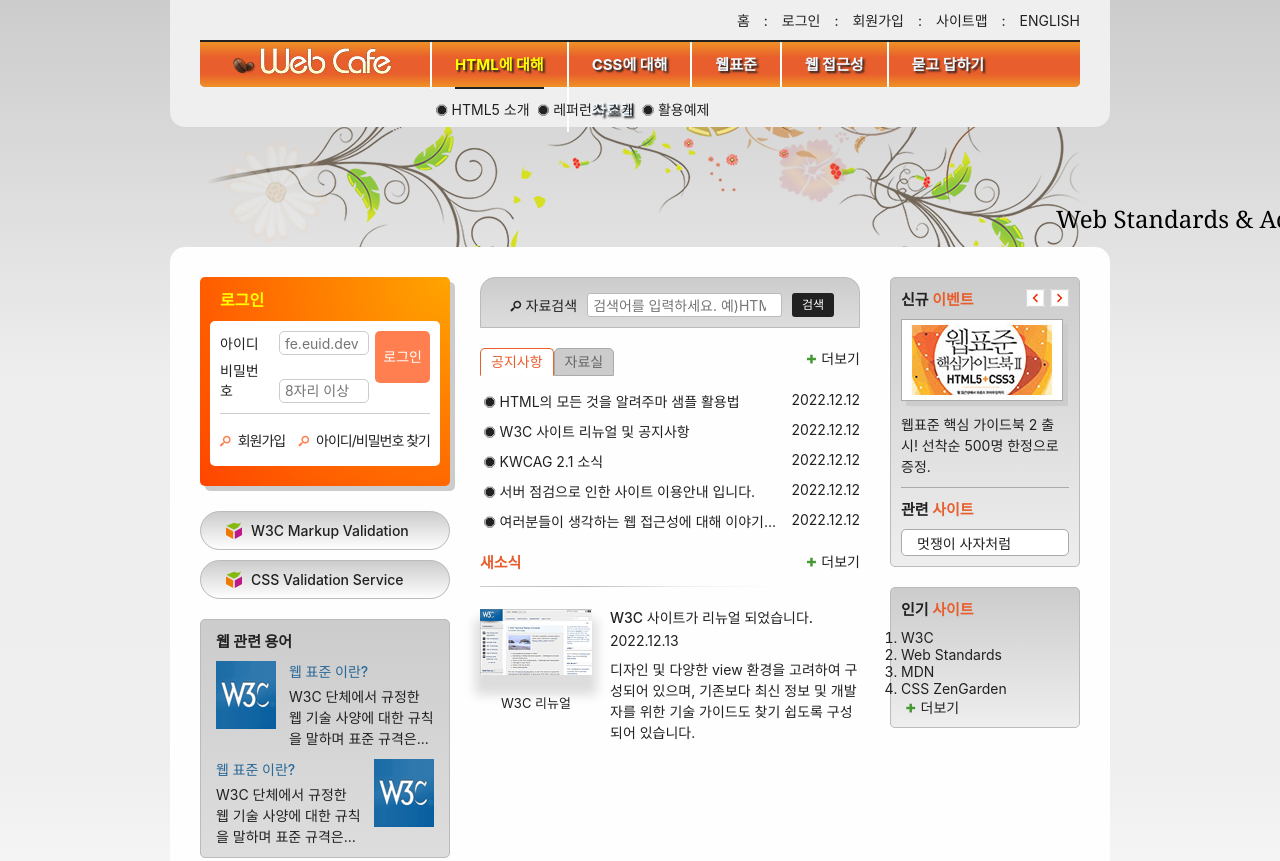
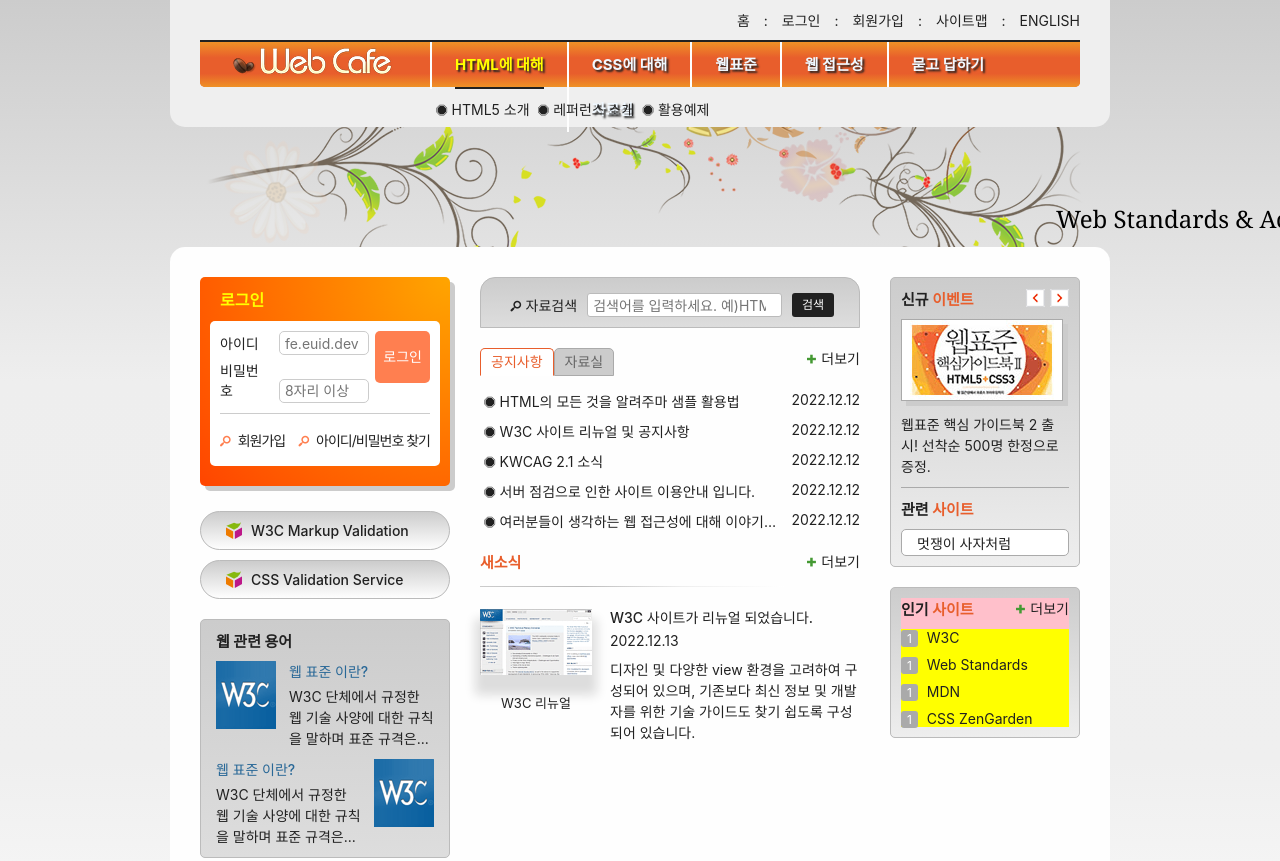
Before and after one commit to ovelute53/HTML5, a plain HTML site: page index.html in a window 1280 px wide. Shown: the top 861 px of the page. Drawn offline with Linux system fonts and the light colour scheme; a web font is replaced by a local one.

Commit message:
가상요소선택자로 번호 추가하기

```diff
--- a/styles/style.css
+++ b/styles/style.css
@@ -790,6 +790,38 @@
   padding: 10px 0;
 }
 
+/* 인기사이트 */
+.favorite {
+  background-color: pink;
+  position: relative;
+}
+
+.favorite-list {
+  background-color: yellow;
+  list-style-type: none;
+}
+
+.favorite-list li {
+  margin-top: 10px;
+}
+
+.favorite li::before {
+  content: "1";
+  background-color: #aaa;
+  color: #fff;
+  padding: 1px 6px;
+  font-size: 1.2rem;
+  margin-right: 5px;
+  border-radius: 3px;
+}
+
+.favorite-more {
+  position: absolute;
+  top: -8px;
+  right: -8px;
+  padding: 8px;
+}
+
 /* slogan area */
 .slogan {
   background: skyblue;
```
